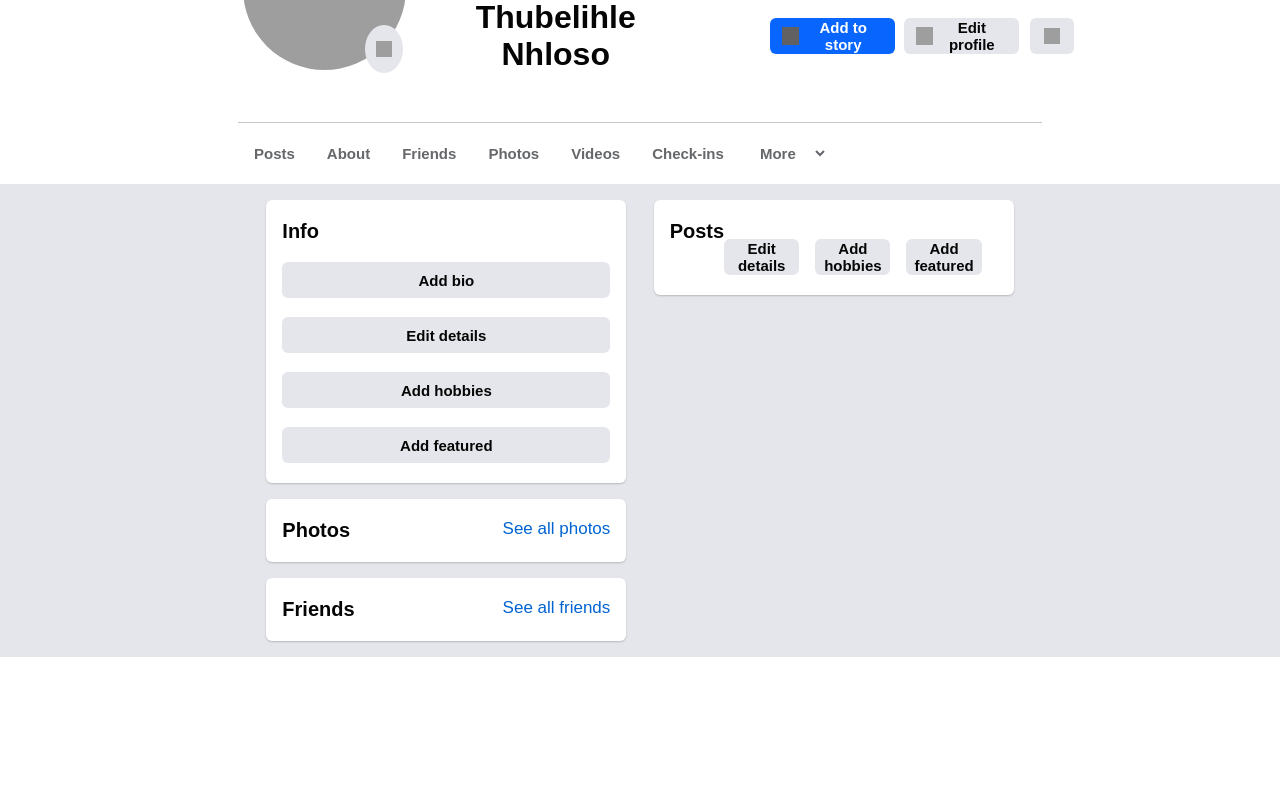
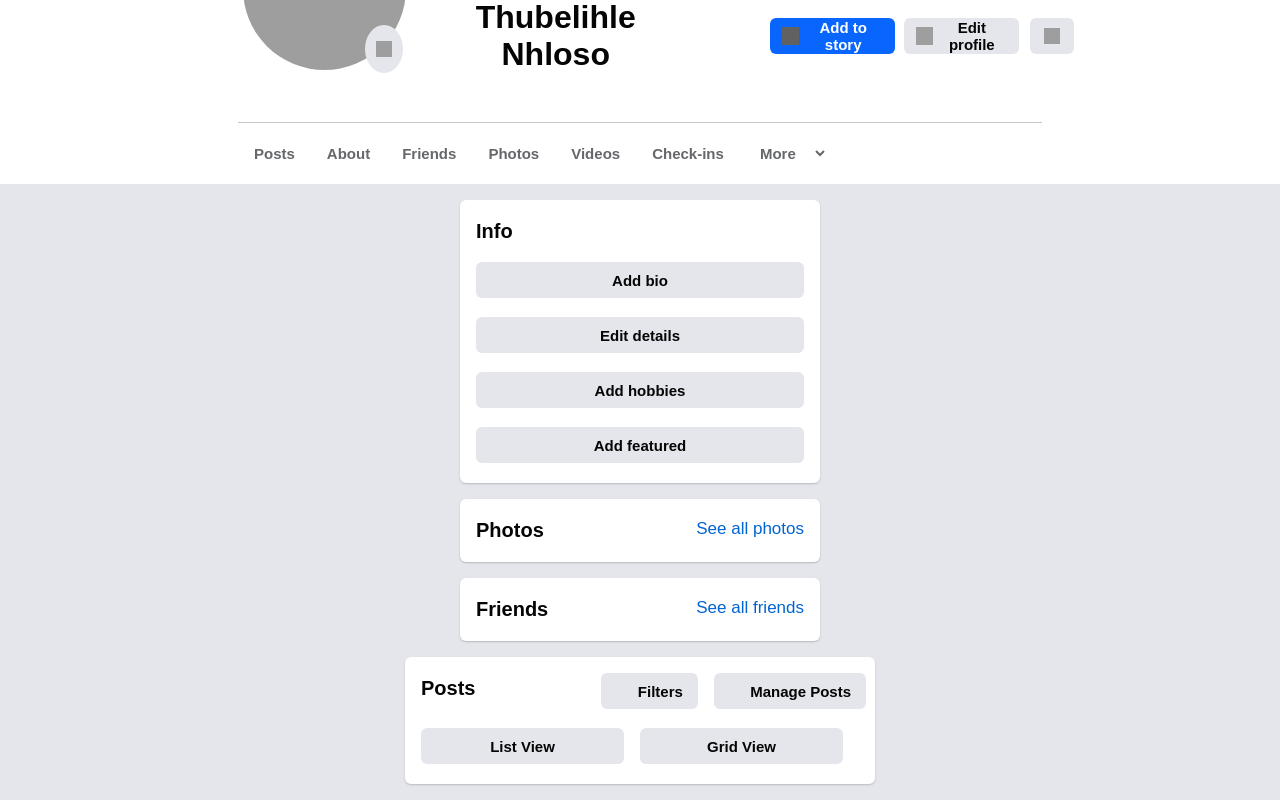
Before and after one commit to Sweezy217/Facebook-project, a React (Create React App) app in the folder client/: page /profile in a window 1280 px wide. Shown: the part 415-1215 px from the top of the page. Before the commit the page ends 1072 px from the top, so only its background shows below. Built offline with nearby package versions, Linux system fonts and the light colour scheme; grey boxes are pictures that could not be loaded.

Commit message:
latestwork3

```diff
--- a/client/src/components/Profile/profile.css
+++ b/client/src/components/Profile/profile.css
@@ -721,3 +721,73 @@
     justify-content: space-evenly;
     flex-wrap: wrap;
 }
+
+.Posts{
+    width: 470px;
+}
+.Post1{
+    display: flex;
+    justify-content: space-between;
+}
+.Post1 > div{
+    display: flex;
+    justify-content: center;
+    margin-top: -23px;
+    /* width: 80px; */
+    margin-right: -23px;
+    /* border: 1px solid; */
+    align-items:center;
+}
+.Post2{
+    display: flex;
+    justify-content: space-evenly;
+}
+
+#postsIco1{
+    background-image: url(https://static.xx.fbcdn.net/rsrc.php/v3/yj/r/c_K72IZFLOz.png?_nc_eui2=AeGvSjT77vrOeDf-WR155nM0QoMWTF_30EJCgxZMX_fQQrHFvr3EKdi2-yNRyRPNTMVJfcTFUdMYN5Mfo822R6yi);
+    background-position: 0 -429px;
+    background-size: auto;
+    width: 16px;
+    height: 16px;
+    background-repeat: no-repeat;
+    display: inline-block;
+    margin-right: 5px;
+}
+
+#postsIco2{
+    background-image: url(https://static.xx.fbcdn.net/rsrc.php/v3/yj/r/c_K72IZFLOz.png?_nc_eui2=AeGvSjT77vrOeDf-WR155nM0QoMWTF_30EJCgxZMX_fQQrHFvr3EKdi2-yNRyRPNTMVJfcTFUdMYN5Mfo822R6yi);
+    background-position: 0 -548px;
+    background-size: auto;
+    width: 16px;
+    height: 16px;
+    background-repeat: no-repeat;
+    display: inline-block;
+    margin-right: 5px;
+}
+
+.postsBtn{
+    display: flex;
+    align-items: center;
+    justify-content: center;
+    font-size: 12px;
+    color: #050505;
+    font-family: Arial, Helvetica, sans-serif;
+    width: 96.8px !important;
+    height: 36px !important;
+    font-weight: 100;
+}
+.postsBtn2{
+    display: flex;
+    align-items: center;
+    justify-content: center;
+    font-size: 12px;
+    color: #050505;
+    font-family: Arial, Helvetica, sans-serif;
+    font-weight: 100;
+    width: 151.77px !important;
+    height: 36px !important;
+}
+
+.postBtn3{
+    background-color: none;
+}
--- a/client/src/components/Profile/profile.js
+++ b/client/src/components/Profile/profile.js
@@ -353,11 +353,19 @@ const Profile = () => {
           </div>
 
           <div>
-            <div className="Info Photos">
-              <h1>Posts</h1>
-              <button>Edit details</button>
-              <button>Add hobbies</button>
-              <button>Add featured</button>
+            <div className="Info Posts">
+              <div className="Post1">
+                <h1>Posts</h1>
+                <div>
+                  <button className="postsBtn"><div id="postsIco1"></div>Filters</button>
+                  <button className="postsBtn2"><div id="postsIco2"></div>Manage Posts</button>
+                </div>
+              </div>
+              <div className="Post2">
+                  <button><div className="postBtn3"></div>List View</button>
+                  <button><div className="postBtn4"></div>Grid View</button>
+              </div>
+
             </div>
 
 
```
